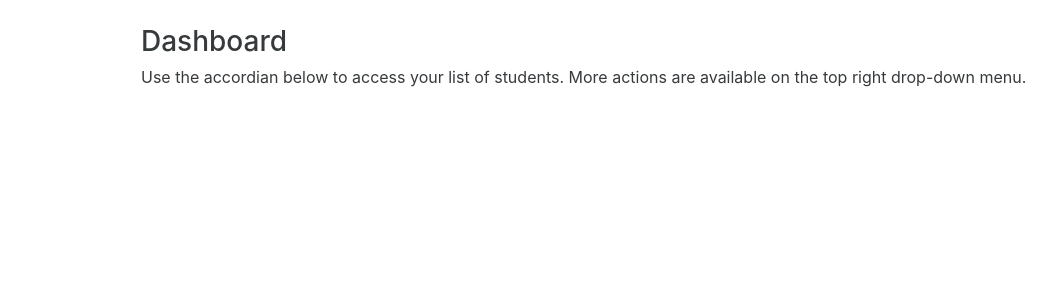
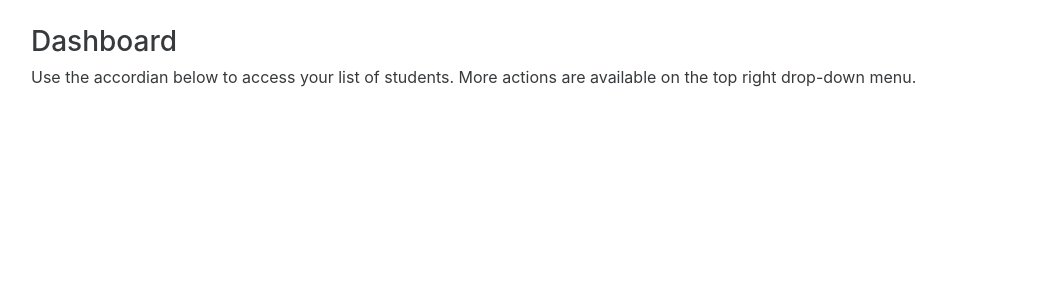
Before and after one commit to muwci/mission-control, a Flask app: template mission_control/templates/dashboard_fac.html in a window 1280 px wide. Shown: the part 54-354 px from the top of the page, without its empty margins (39-1095 px from the left). Run offline with Flask 2, Linux system fonts and the light colour scheme; the template is opened without the code that fills it, so the values that code supplies are empty; some libraries are stand-ins or nearby versions.

Commit message:
minor: tweak dashboard col width

```diff
--- a/mission_control/templates/dashboard_fac.html
+++ b/mission_control/templates/dashboard_fac.html
@@ -1,11 +1,10 @@
 {% extends "base.html" %}
 {% block wrapper %}
 <div class="row">
-    <div class="col-xs-10 col-centered">
-
     <h3>Dashboard</h3>
     <p>Use the accordian below to access your list of students.
     More actions are available on the top right drop-down menu.</p>
+
     <div id="studentAccordion" role="tablist" aria-multiselectable="true">
         {% for class in data['classes'] %}
         <div class="card">
@@ -80,5 +79,4 @@
         {% endfor %}
     </div>
 </div>
-</div>
 {% endblock wrapper %}
```
Lines whose indentation alone changed are shown as unchanged.
